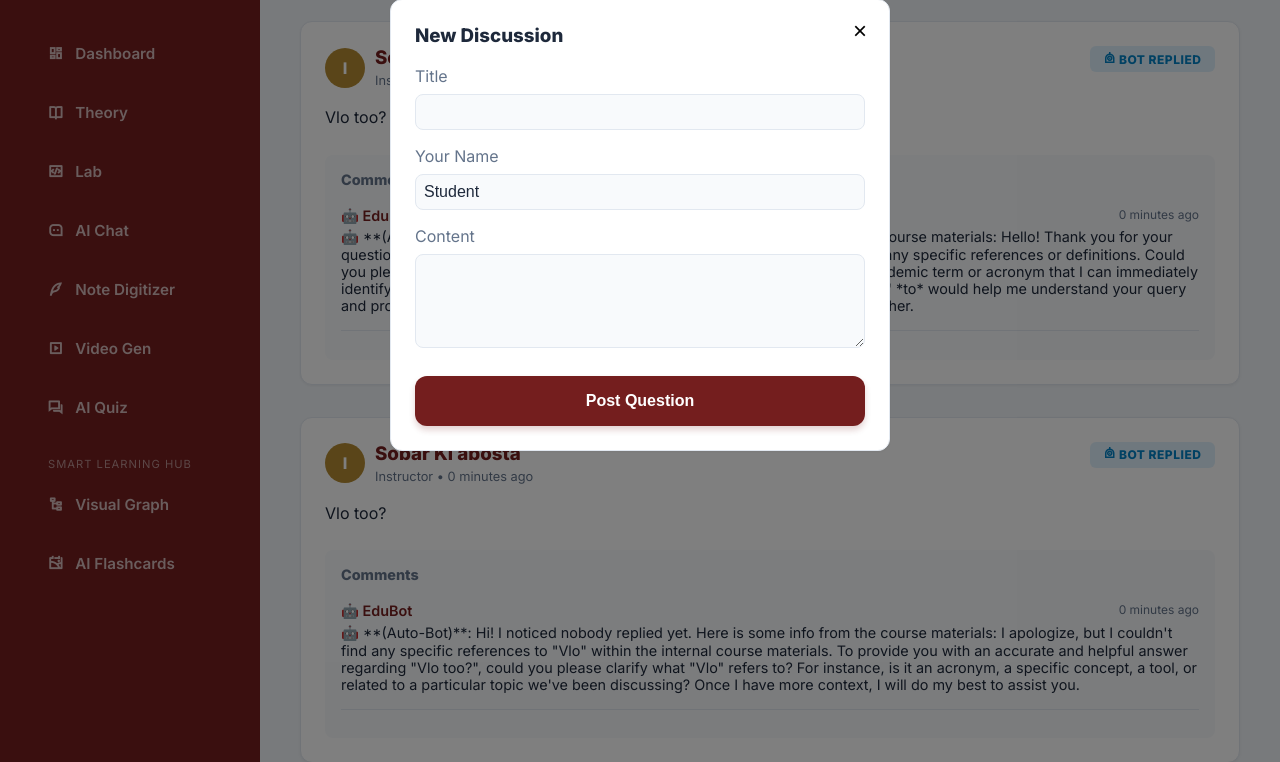
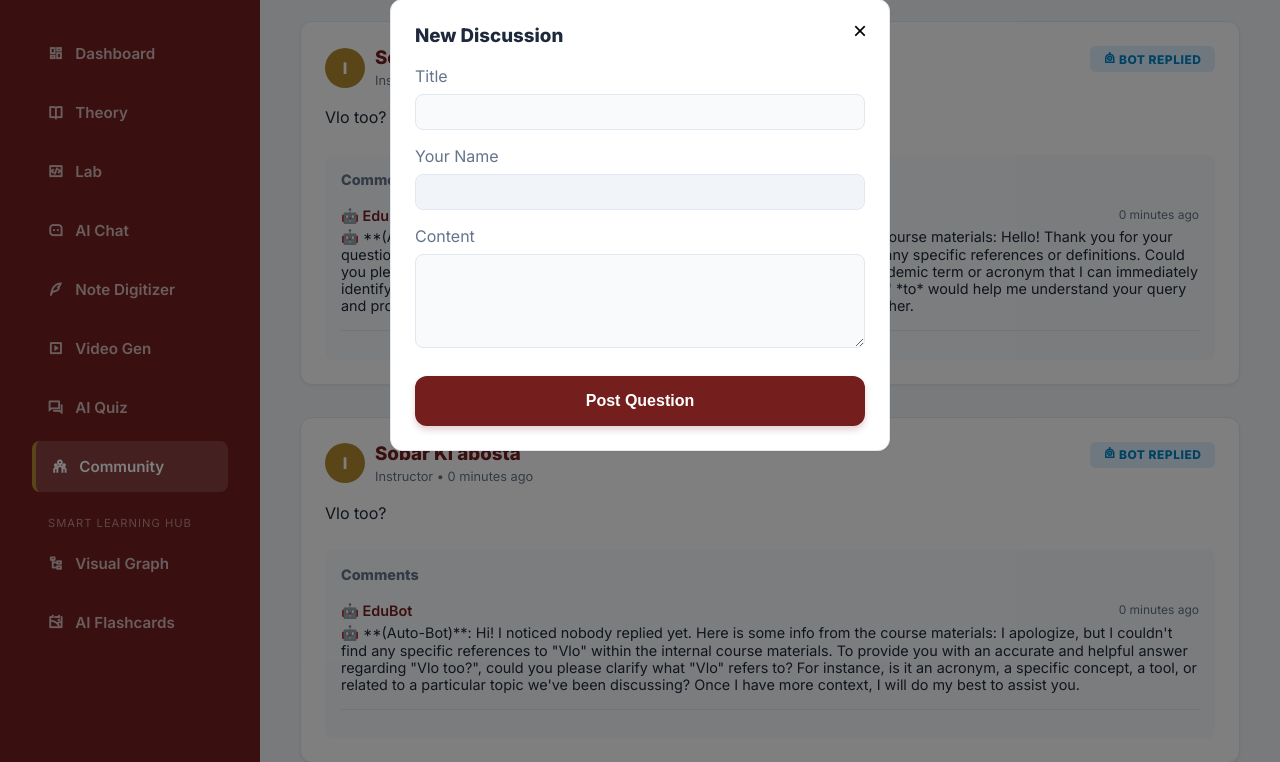
Before and after one commit to asrafulmolla/AI-Powered-Supplementary-Learning-Platform-for-BUET, a Django app: page /community/feed/ in a window 1280 px wide, after a click on "New Post". Shown: the part 101-863 px from the top of the page. Run offline with Django 5.2, Linux system fonts and the light colour scheme; data comes from the database, SQL or seed files in the repository; both versions use the stored data as it was after the commit.

Commit message:
Feature: Add Community to Sidebar, Auto-populate Username, and Fix Knowledge Graph Text Visibility

```diff
--- a/templates/base.html
+++ b/templates/base.html
@@ -65,6 +65,9 @@
             </a>
             <a href="/quiz-ui/" class="nav-link {% if '/quiz-ui' in request.path %}active{% endif %}">
                 <i class="ri-question-answer-line"></i> AI Quiz
+            </a>
+            <a href="/community/feed/" class="nav-link {% if '/community' in request.path %}active{% endif %}">
+                <i class="ri-team-line"></i> Community
             </a>
 
             {% if user.is_authenticated and user.role != 'STUDENT' or user.is_superuser %}
--- a/templates/community/feed.html
+++ b/templates/community/feed.html
@@ -76,8 +76,8 @@
             </div>
             <div style="margin-bottom: 1rem;">
                 <label style="display: block; margin-bottom: 0.5rem; color: var(--text-muted);">Your Name</label>
-                <input type="text" id="post-author" value="Student" class="search-input"
-                    style="background: #f8fafc; border: 1px solid var(--border-color); width: 100%; border-radius: 8px;">
+                <input type="text" id="post-author" value="{{ user.username }}" readonly class="search-input"
+                    style="background: #f1f5f9; border: 1px solid var(--border-color); width: 100%; border-radius: 8px; cursor: not-allowed;">
             </div>
             <div style="margin-bottom: 1.5rem;">
                 <label style="display: block; margin-bottom: 0.5rem; color: var(--text-muted);">Content</label>
```
Also changed, not shown: templates/courses/graph.html (+6 -1 lines), db_v2.sqlite3.
